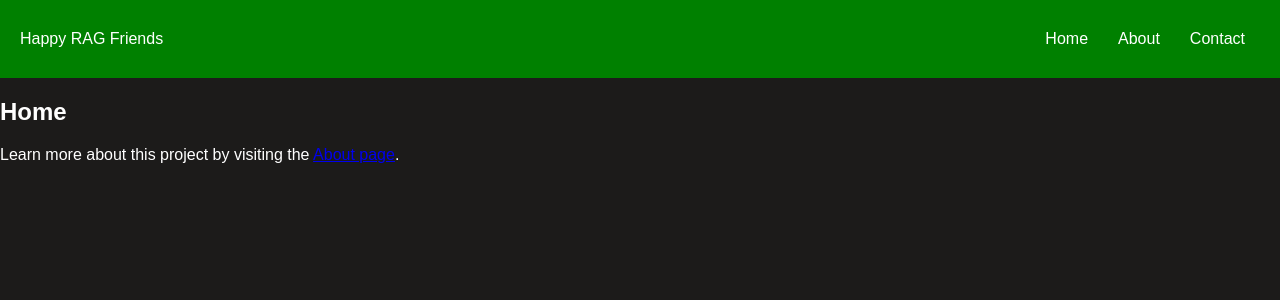
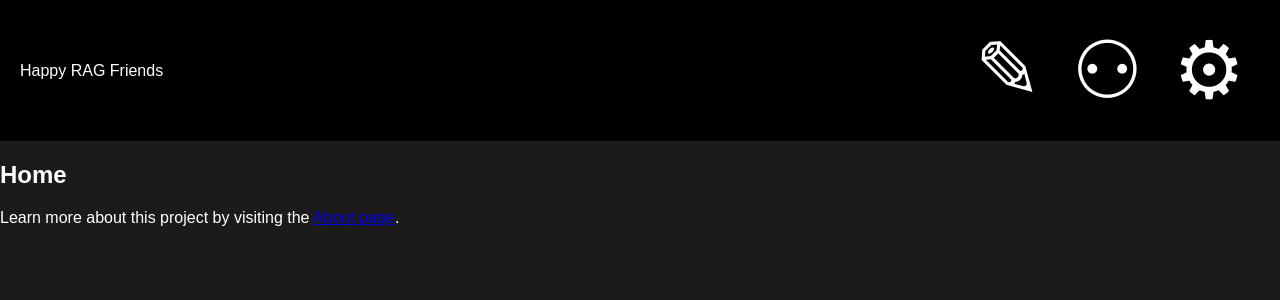
Before and after one commit to J-sephB-lt-n/happy-language-friends, a Flask app: page / in a window 1280 px wide. Shown: the top 300 px of the page. Run offline with Flask 3, Linux system fonts and the light colour scheme; parts of the project's set-up code (start-up, migrations or seed data) failed here and were passed over.

Commit message:
feat(base.html-styles.css): navbar looking ok

```diff
--- a/happy_rag_friends/static/styles.css
+++ b/happy_rag_friends/static/styles.css
@@ -1,7 +1,7 @@
 /*colour palette */
 :root {
   --dark-grey: #1c1b1a;
-  --orange: #e3822d;
+  --orange: #ff7300;
 }
 
 body {
@@ -15,7 +15,7 @@ body {
   display: flex;
   justify-content: space-between;
   align-items: center;
-  background-color: green;
+  background-color: black;
   padding: 14px 20px;
 }
 
@@ -26,18 +26,22 @@ body {
 }
 
 .navbar a:hover {
-  background-color: #4caf50;
-  color: black;
+  color: var(--orange);
 }
 
 .navbar .logo {
   flex: 1;
 }
 
+.navbar .logo:hover {
+  color: var(--orange);
+}
+
 .navbar .menu {
   display: flex;
+  font-size: 5rem;
 }
 
-.navbar.responsive .menu {
-  display: block;
-}
+/*.navbar.responsive .menu {*/
+/*  display: block;*/
+/*}*/
--- a/happy_rag_friends/templates/base.html
+++ b/happy_rag_friends/templates/base.html
@@ -10,9 +10,9 @@
   <div class="navbar">
     <p href="#" class="logo">Happy RAG Friends</p>
     <div class="menu">
-      <a href="#">Home</a>
-      <a href="#">About</a>
-      <a href="#">Contact</a>
+      <a href="#">&#9998;</a>
+      <a href="#">&#9863;</a>
+      <a href="#">&#x2699;</a>
     </div>
     <!--  <div id="navbar-links">-->
     <!--  <ul>-->
```
